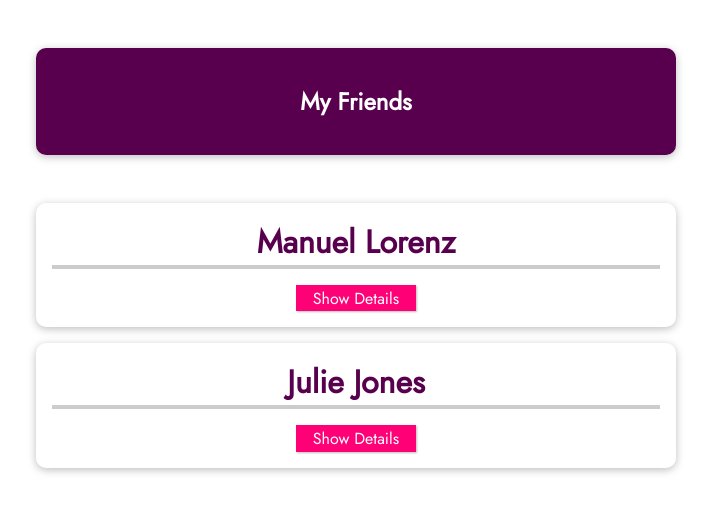
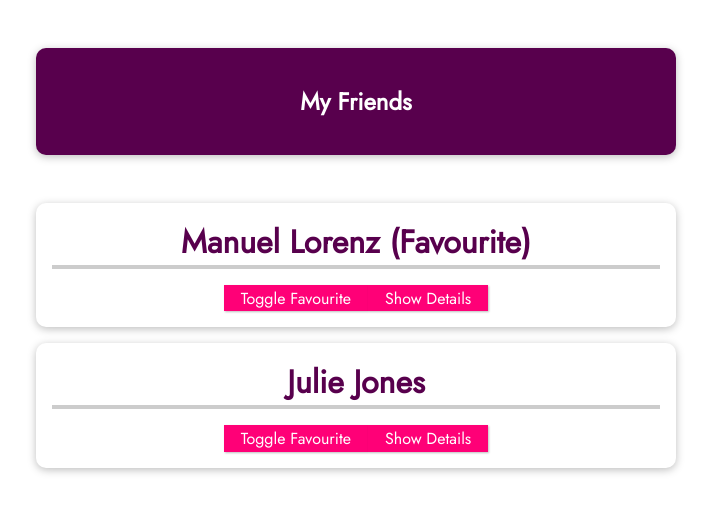
Before and after one commit to Seabhac-94/vue-cli-friends-app, a Vue app: page / in a window 1280 px wide. Shown: the top 512 px of the page, without its empty margins (284-995 px from the left). Built offline with nearby package versions, Linux system fonts and the light colour scheme.

Commit message:
changed to single template, using data and v-bind for props

```diff
--- a/src/App.vue
+++ b/src/App.vue
@@ -5,14 +5,12 @@
     </header>
     <ul>
         <friend-contact
-        name="Manuel Lorenz"
-        phone-number="0123 45689 90"
-        email-address="manuel@localhost.com"
-        ></friend-contact>
-        <friend-contact
-        name="Julie Jones"
-        phone-number="0987 12345 78"
-        email-address="julie@localhost.com"
+        v-for="friend in friends"
+        :key="friend.id"
+        :name="friend.name"
+        :phone-number="friend.phone"
+        :email-address="friend.email"
+        :is-favourite="friend.isFavourite"
         ></friend-contact>
     </ul>
 </section>
@@ -27,13 +25,15 @@
                     id: "manuel",
                     name: "Manuel Lorenz",
                     phone: "0123 45689 90",
-                    email: "manuel@localhost.com"
+                    email: "manuel@localhost.com",
+                    isFavourite: true
                 },
                 {
                     id: "julie",
                     name: "Julie Jones",
                     phone: "0987 12345 78",
-                    email: "julie@localhost.com"
+                    email: "julie@localhost.com",
+                    isFavourite: false
                 }
             ]
         }
--- a/src/components/FriendContact.vue
+++ b/src/components/FriendContact.vue
@@ -1,6 +1,7 @@
 <template>
     <li>
-        <h2>{{ name }}</h2>
+        <h2>{{ name }} {{ friendIsFavourite ? '(Favourite)' : '' }}</h2>
+        <button @click="toggleFavourite">Toggle Favourite</button>
         <button @click="toggleDetails">{{ detailsAreVisible ? 'Hide' : 'Show' }} Details</button>
         <ul v-if="detailsAreVisible">
             <li><strong>Phone: </strong>{{ phoneNumber }}</li>
@@ -11,25 +12,46 @@
 
 <script>
 export default {
-    props: [
-        "name",
-        "phoneNumber",
-        "emailAddress"
-    ],
+    // props: [
+    //     "name",
+    //     "phoneNumber",
+    //     "emailAddress",
+    //     "isFavourite"
+    // ],
+    props: {
+        name: {
+            type: String,
+            required: true,
+        },
+        phoneNumber: {
+            type: String,
+            required: true
+        },
+        emailAddress: {
+            type: String,
+            required: true
+        },
+        isFavourite: {
+            type: Boolean,
+            required: false,
+            default: false,
+            // validator: function(value) {
+            //     return value === '1' || value === '0';
+            // }
+        }
+    },
     data() {
         return {
             detailsAreVisible: false,
-            friend: {
-                id: "manuel",
-                name: "Manuel Lorenz",
-                phone: "0123 45689 90",
-                email: "manuel@localhost.com"
-            },
+            friendIsFavourite: this.isFavourite,
         }
     },
     methods: {
         toggleDetails() {
         this.detailsAreVisible = !this.detailsAreVisible;
+        },
+        toggleFavourite() {
+            this.friendIsFavourite = !this.friendIsFavourite;
         }
     }
 }
```
